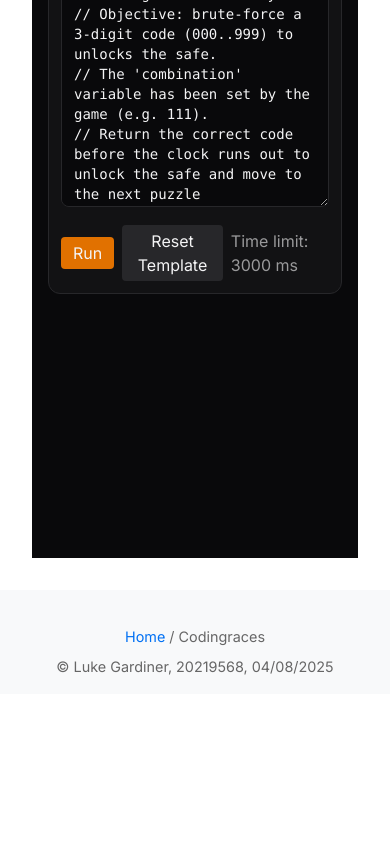
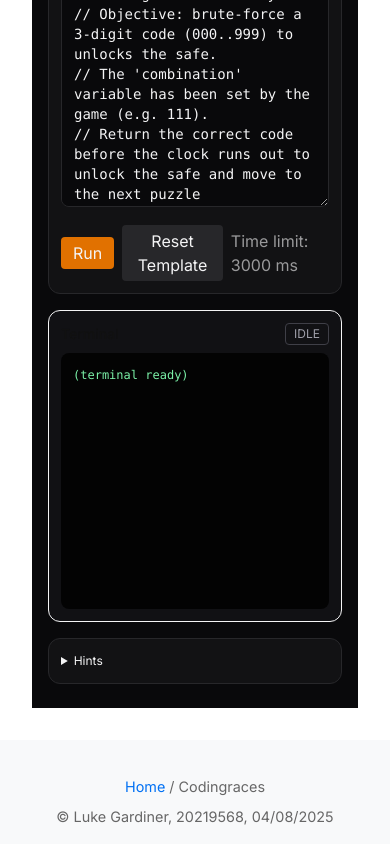
Before and after one commit to lukeagardiner/cse3cwaa1, a Next.js app: page /coding-races in a window 390 px wide. Shown: the part 641-1485 px from the top of the page. Before the commit the page ends 1335 px from the top, so only its background shows below. Built offline with nearby package versions, Linux system fonts and the light colour scheme.

Commit message:
first game initial setup finished

```diff
--- a/app/(client)/coding-races/page.tsx
+++ b/app/(client)/coding-races/page.tsx
@@ -278,9 +278,49 @@ export default function CodingRacesPage(props: { stage?: Stage; combination?: nu
                     </div>
 
                     {/* Terminal Window */}
+                    <div className="p-3 rounded-xl border boder-zinc-800 bg-zinc-900/60">
+                        <div className="flex items-center justify-between mb-2">
+                            <h2 className="text-sm font-medium">Terminal</h2>
+                            <span
+                                className={`text-xs px-2 py-0.5 rounded border ${
+                                    status === "running"
+                                    ? "border-amber-500 text-amber-300"
+                                    : status === "success"
+                                    ? "border-emerald-600 text-emerald-300"
+                                    : status === "error"
+                                    ? "border-rose-600 text-rose-300"
+                                    : status === "timeout"
+                                    ? "border-yellow-700 text-yellow-300"
+                                    : "border-zinc-700 text-zinc-400"
+                                }`}
+                            >
+                                {status.toUpperCase()}
+                            </span>
+                        </div>
+                        <pre className="h-64 md:h-[28rem] overflow-auto rounded-lg bg-black/80 text-green-300 p-3 text-xs leading-5">
+                            {output}
+                        </pre>
+                            {status === "success" && (
+                                <div className="mt-2 text-xs text-emerald-300">
+                                    Progress saved. Return to escape room to find your next puzzle.
+                                </div>
+                            )}
+                    </div>
+                </div>
 
+                {/* Hints + Instructions */}
+                <div className="mt-4 p-3 rounded-xl border border-zinc-800 bg-zinc-900/60 text-xs leading-5">
+                    <details>
+                        <summary className="cursor-pointer font medium">Hints</summary>
+                        <ul className="list-disc ml-6 space-y-1">
+                            <li>The variable <code>combination</code> is a number like <code>4aa</code>.</li>
+                            <li>Define a function <code>bruteforce()</code> that returns the correct safe code.</li>
+                            <li>Loop from <code>0</code> to <code>999</code> amd compare each value with the <code>combination</code>.</li>
+                            <li>You can emit logs with <code>console.log()</code> - they'll appear in the terminal.</li>
+                        </ul>
+                    </details>
                 </div>
             </div>
         </div>
-    )
+    );
 }
```
